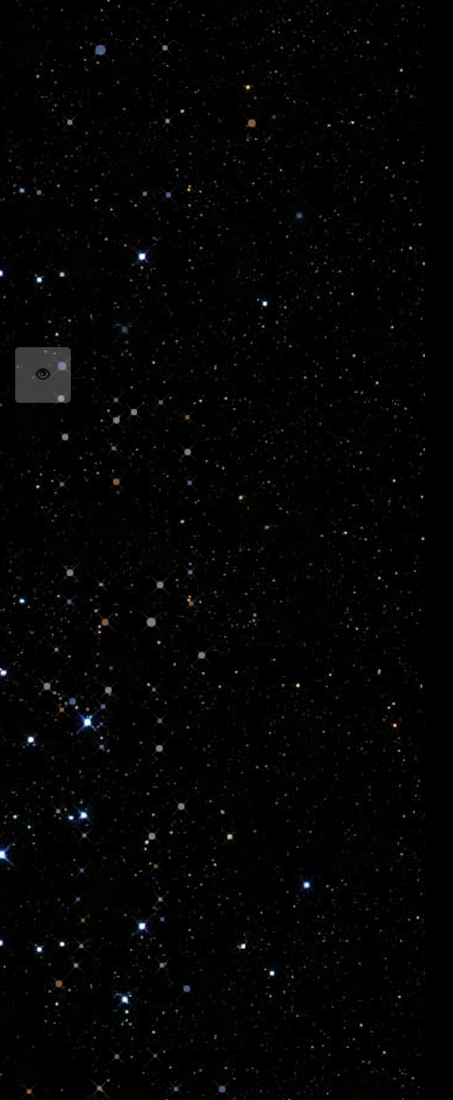
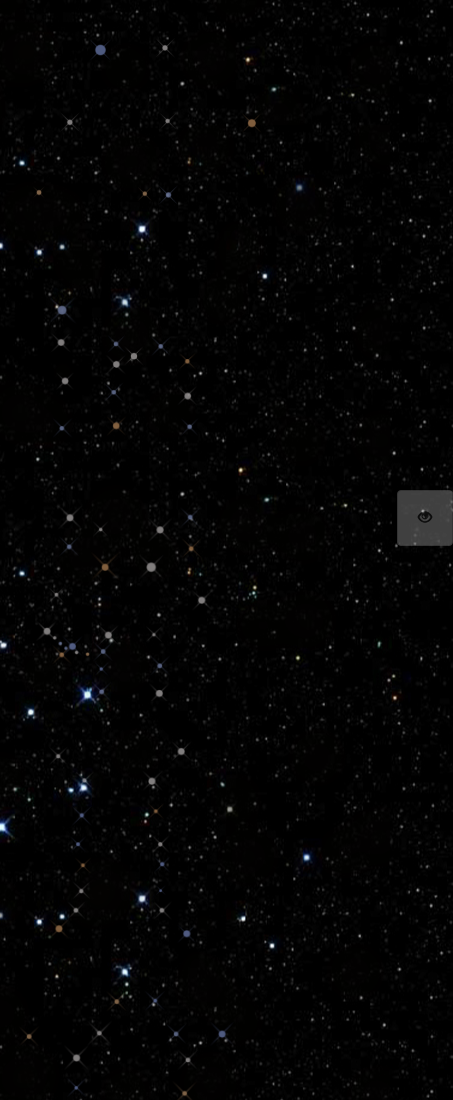
Before and after one commit to adamjaffeback/Star-Portal, a website: page index.html in a window 390 px wide. Shown: the top 1100 px of the page, 453 px wide, since content can reach past the window. Drawn offline with nearby package versions, Linux system fonts and the light colour scheme.

Commit message:
Button is in a good place.

```diff
--- a/index.html
+++ b/index.html
@@ -26,14 +26,7 @@
             </div>
           </a>
         </div>
-
-        <div class="col-md-3">
-          <button class="btn btn-default">
-            <span class="glyphicon glyphicon-eye-open"></span>
-          </button>
-        </div>
-
-        <div class="col-md-3">
+        <div class="col-md-3 col-md-offset-3">
           <a href="https://www.linkedin.com/in/adamback" target="_blank">
             <div class="const" id="linkedin">
               <div class="lines" id="linkedin">
@@ -41,6 +34,11 @@
               </div>
             </div>
           </a>
+        </div>
+        <div class="col-md-1 ur">
+          <button class="btn btn-default">
+            <span class="glyphicon glyphicon-eye-open"></span>
+          </button>
         </div>
       </div>
       <div class="row">
--- a/stylesheet.css
+++ b/stylesheet.css
@@ -60,7 +60,7 @@ body {
 }
 
 div button {
-  position: relative;
+  position: absolute;
   height: 4em;
   width: 4em;
   font-size: 1em;
@@ -68,7 +68,8 @@ div button {
   font-family: 'Noto Serif', serif;
   text-align: center;
   opacity: .25;
-  top: 7em;
+  top: 1.5em;
+  right: -4.5em;
 }
 
 a:hover, a:visited, a:link, a:active {
```
